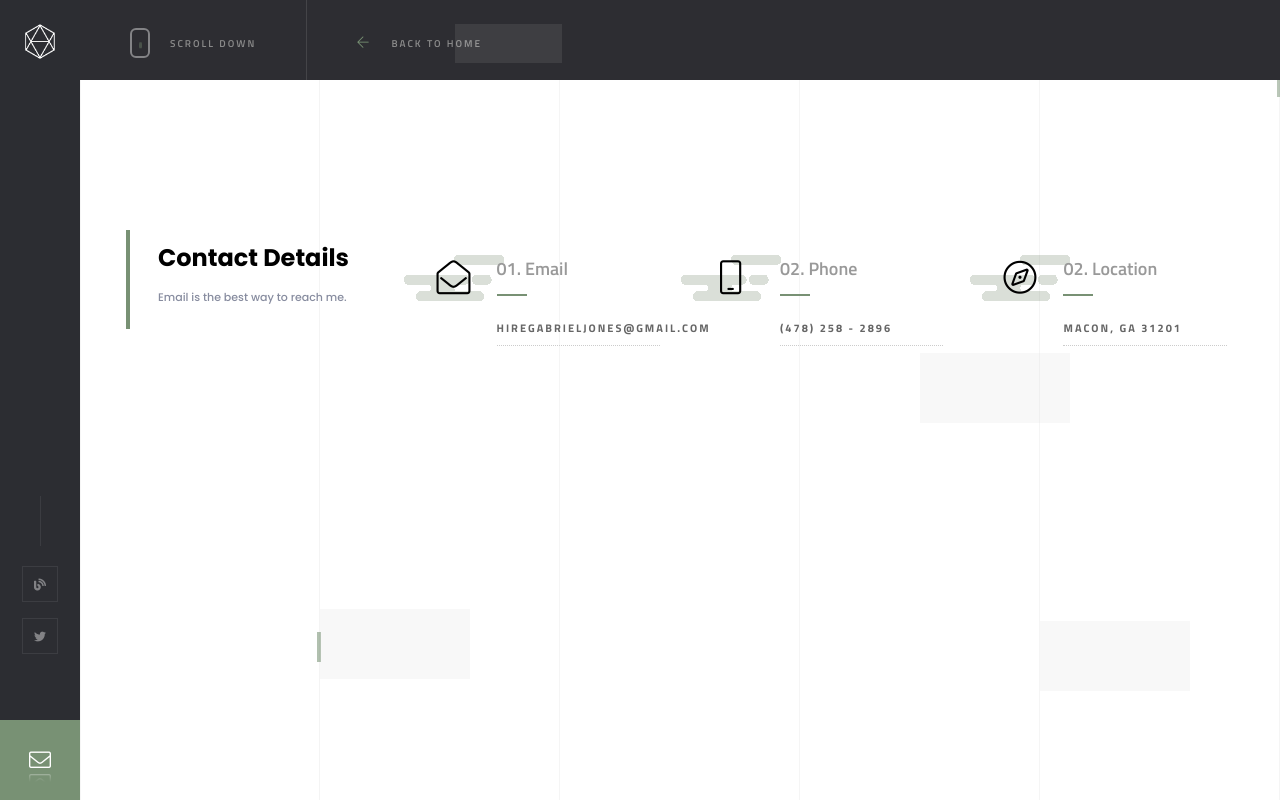
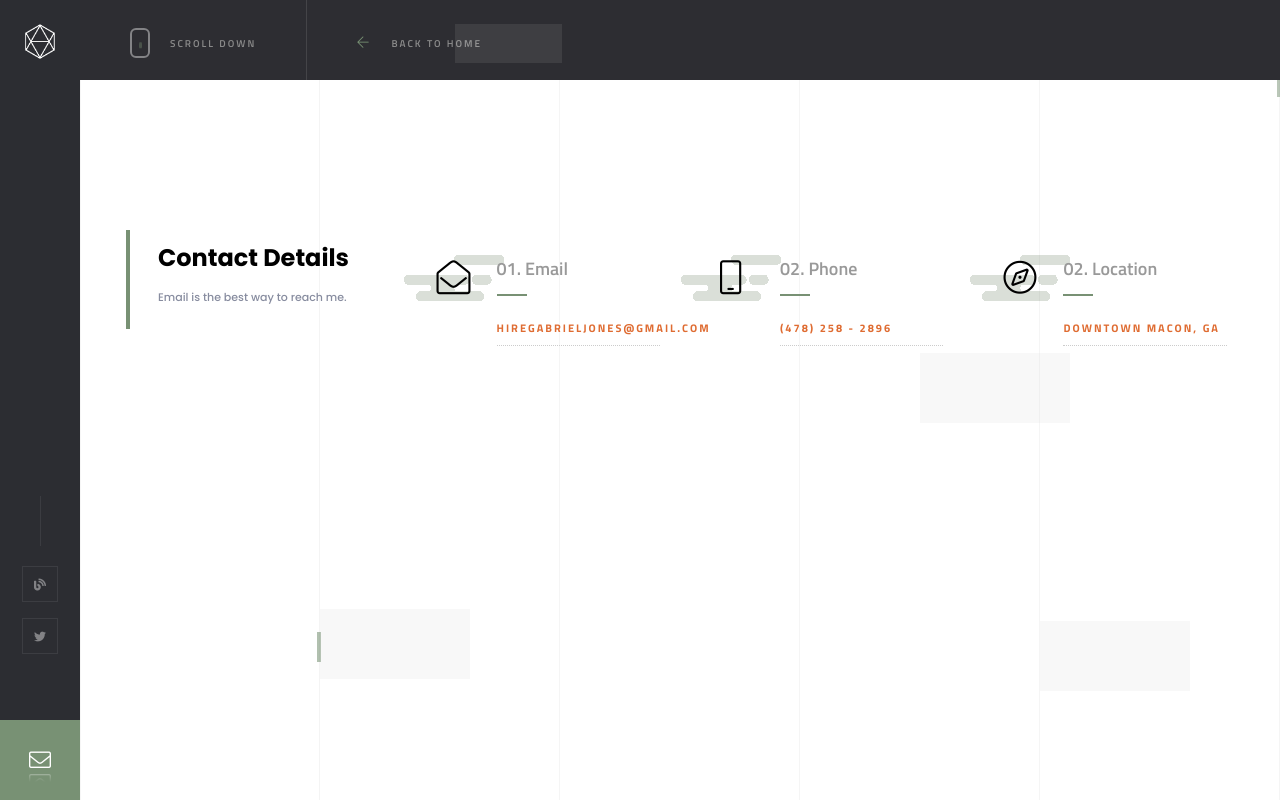
Before and after one commit to gtjones97/personal-website, a plain HTML site: page contacts.html in a window 1280 px wide. Drawn offline with Linux system fonts and the light colour scheme; some packages are replaced by stand-ins of ours.

Commit message:
minor changes
updated pdf
changed some colors
changed contact page

```diff
--- a/contacts.html
+++ b/contacts.html
@@ -16,6 +16,17 @@
     <link type="text/css" rel="stylesheet" href="css/color.css">
     <!--=============== favicons ===============-->
     <link rel="shortcut icon" href="images/favicon.ico">
+
+    <style>
+        .features-box a {
+            color: #df6c32;
+        }
+
+        .features-box a:hover{
+            color: #bd531d;
+        }
+    </style>
+
 </head>
 
 <body>
@@ -101,7 +112,7 @@
                                                     <i class="fal fa-compass"></i>
                                                 </div>
                                                 <h3>02. Location</h3>
-                                                <a href="#">Macon, GA 31201</a>
+                                                <a href="https://goo.gl/maps/e64TdxAAtg667ht59" target="_blank">Downtown Macon, GA</a>
                                             </div>
                                             <!-- features-box end  -->
 
```
Also changed, not shown: blog/mgrl/index.html (+2 -3 lines), index.html (+5 -1 lines), 1 other file.
